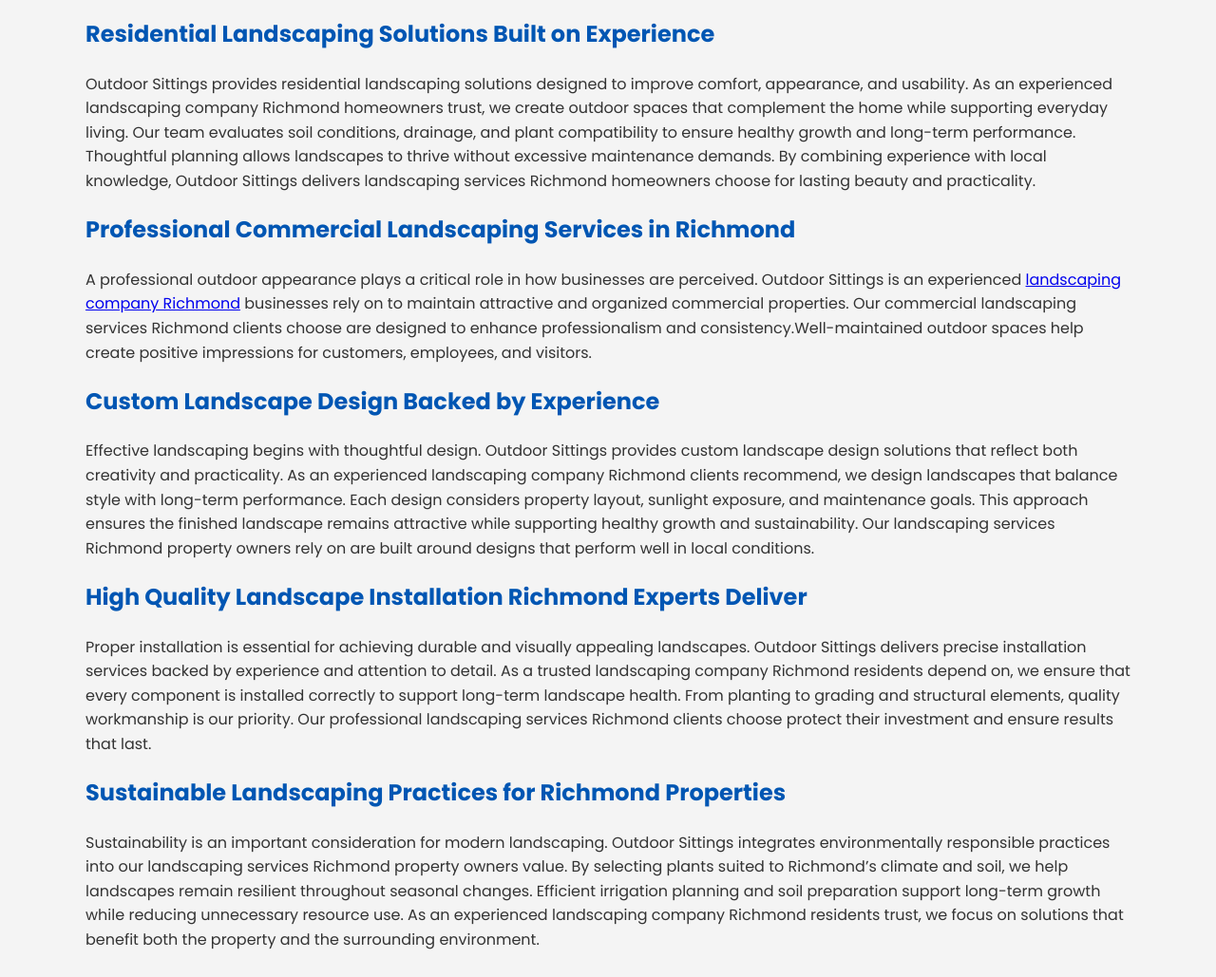
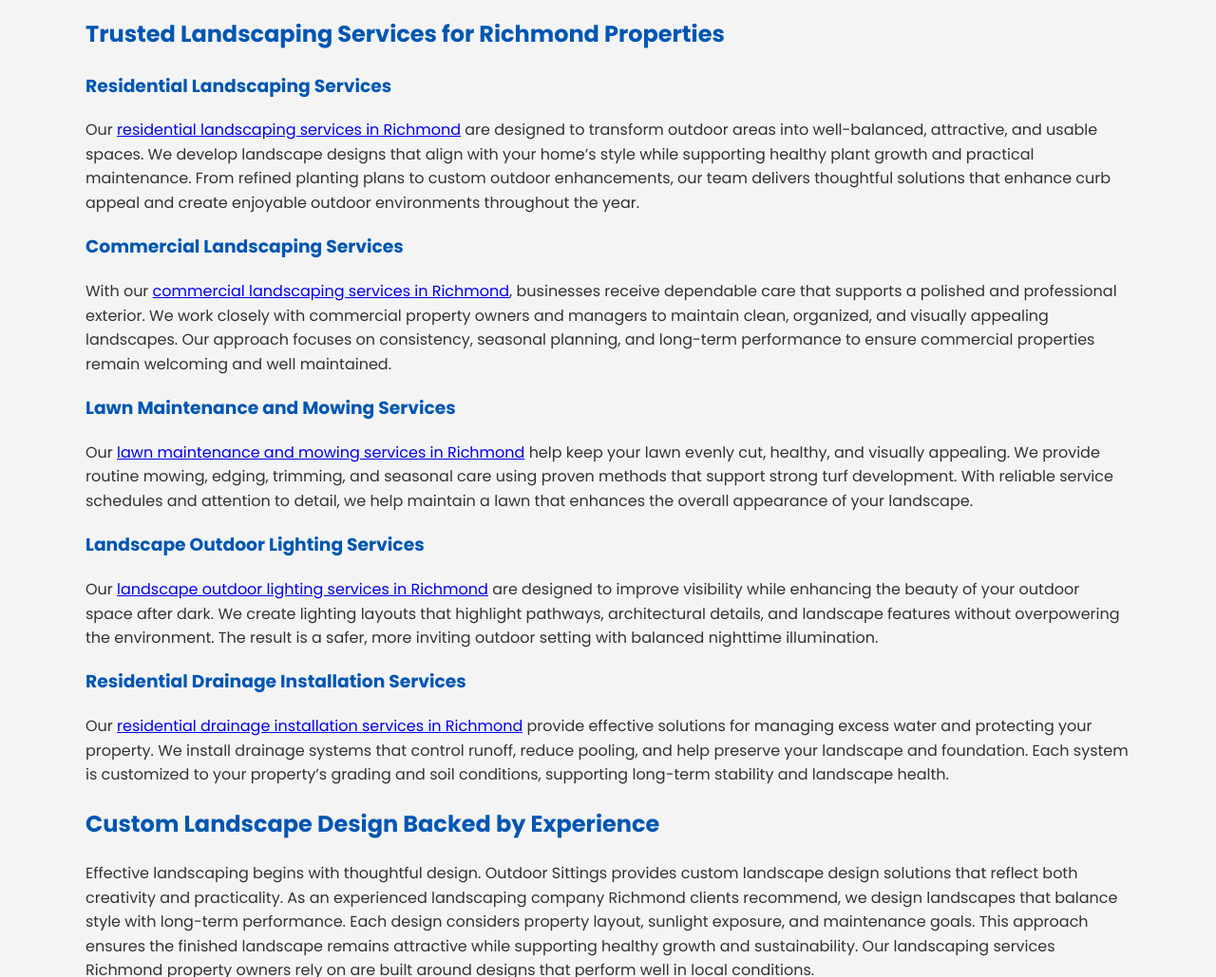
Before and after one commit to outdoorsittings/landscaping-services-richmond, a plain HTML site: page index.html in a window 1280 px wide. Shown: the part 634-1663 px from the top of the page at 95% size. Drawn offline with Linux system fonts and the light colour scheme.

Commit message:
Update index.html

```diff
--- a/index.html
+++ b/index.html
@@ -1,3 +1,4 @@
+
 <!DOCTYPE html>
 <html lang="en">
 <head>
@@ -101,12 +102,23 @@ margin-top: 30px;
 
 <h2>Professional Landscaping Company Richmond Property Owners Trust</h2>
 <p>Choosing an experienced landscaping company Richmond clients trust means working with professionals who understand local conditions and expectations. Outdoor Sittings brings years of hands-on experience to every project, ensuring outdoor spaces are designed and maintained for long-term success. Our approach focuses on combining functionality with aesthetics. Each project is carefully planned to enhance visual appeal while supporting usability and durability. This balanced approach allows properties to remain attractive and manageable year-round. As a reputable landscaping company Richmond property owners rely on, Outdoor Sittings emphasizes clear communication, skilled workmanship, and reliable service from start to finish.</p>
+<h2>Trusted Landscaping Services for Richmond Properties</h2>
 
-<h2>Residential Landscaping Solutions Built on Experience</h2>
-<p>Outdoor Sittings provides residential landscaping solutions designed to improve comfort, appearance, and usability. As an experienced landscaping company Richmond homeowners trust, we create outdoor spaces that complement the home while supporting everyday living. Our team evaluates soil conditions, drainage, and plant compatibility to ensure healthy growth and long-term performance. Thoughtful planning allows landscapes to thrive without excessive maintenance demands. By combining experience with local knowledge, Outdoor Sittings delivers landscaping services Richmond homeowners choose for lasting beauty and practicality.</p>
+<h3>Residential Landscaping Services</h3>
+<p>Our <a href="https://outdoorsittings.com/services/residential-landscaping-richmond-va/">residential landscaping services in Richmond</a> are designed to transform outdoor areas into well-balanced, attractive, and usable spaces. We develop landscape designs that align with your home’s style while supporting healthy plant growth and practical maintenance. From refined planting plans to custom outdoor enhancements, our team delivers thoughtful solutions that enhance curb appeal and create enjoyable outdoor environments throughout the year.</p>
 
-<h2>Professional Commercial Landscaping Services in Richmond</h2>
-<p>A professional outdoor appearance plays a critical role in how businesses are perceived. Outdoor Sittings is an experienced <a href="https://outdoorsittings.com/">landscaping company Richmond</a> businesses rely on to maintain attractive and organized commercial properties. Our commercial landscaping services Richmond clients choose are designed to enhance professionalism and consistency.Well-maintained outdoor spaces help create positive impressions for customers, employees, and visitors.</p>
+<h3>Commercial Landscaping Services</h3>
+<p>With our <a href="https://outdoorsittings.com/services/commercial-landscaping-richmond-va/">commercial landscaping services in Richmond</a>, businesses receive dependable care that supports a polished and professional exterior. We work closely with commercial property owners and managers to maintain clean, organized, and visually appealing landscapes. Our approach focuses on consistency, seasonal planning, and long-term performance to ensure commercial properties remain welcoming and well maintained.</p>
+
+<h3>Lawn Maintenance and Mowing Services</h3>
+<p>Our <a href="https://outdoorsittings.com/services/lawn-maintenance-richmond-va/">lawn maintenance and mowing services in Richmond</a> help keep your lawn evenly cut, healthy, and visually appealing. We provide routine mowing, edging, trimming, and seasonal care using proven methods that support strong turf development. With reliable service schedules and attention to detail, we help maintain a lawn that enhances the overall appearance of your landscape.</p>
+
+<h3>Landscape Outdoor Lighting Services</h3>
+<p>Our <a href="https://outdoorsittings.com/services/outdoor-lighting-richmond-va/">landscape outdoor lighting services in Richmond</a> are designed to improve visibility while enhancing the beauty of your outdoor space after dark. We create lighting layouts that highlight pathways, architectural details, and landscape features without overpowering the environment. The result is a safer, more inviting outdoor setting with balanced nighttime illumination.</p>
+
+<h3>Residential Drainage Installation Services</h3>
+<p>Our <a href="https://outdoorsittings.com/services/drainage-installation-contractor-richmond-va/">residential drainage installation services in Richmond</a> provide effective solutions for managing excess water and protecting your property. We install drainage systems that control runoff, reduce pooling, and help preserve your landscape and foundation. Each system is customized to your property’s grading and soil conditions, supporting long-term stability and landscape health.</p>
+
 
 <h2>Custom Landscape Design Backed by Experience</h2>
 <p>Effective landscaping begins with thoughtful design. Outdoor Sittings provides custom landscape design solutions that reflect both creativity and practicality. As an experienced landscaping company Richmond clients recommend, we design landscapes that balance style with long-term performance. Each design considers property layout, sunlight exposure, and maintenance goals. This approach ensures the finished landscape remains attractive while supporting healthy growth and sustainability. Our landscaping services Richmond property owners rely on are built around designs that perform well in local conditions.</p>
```
